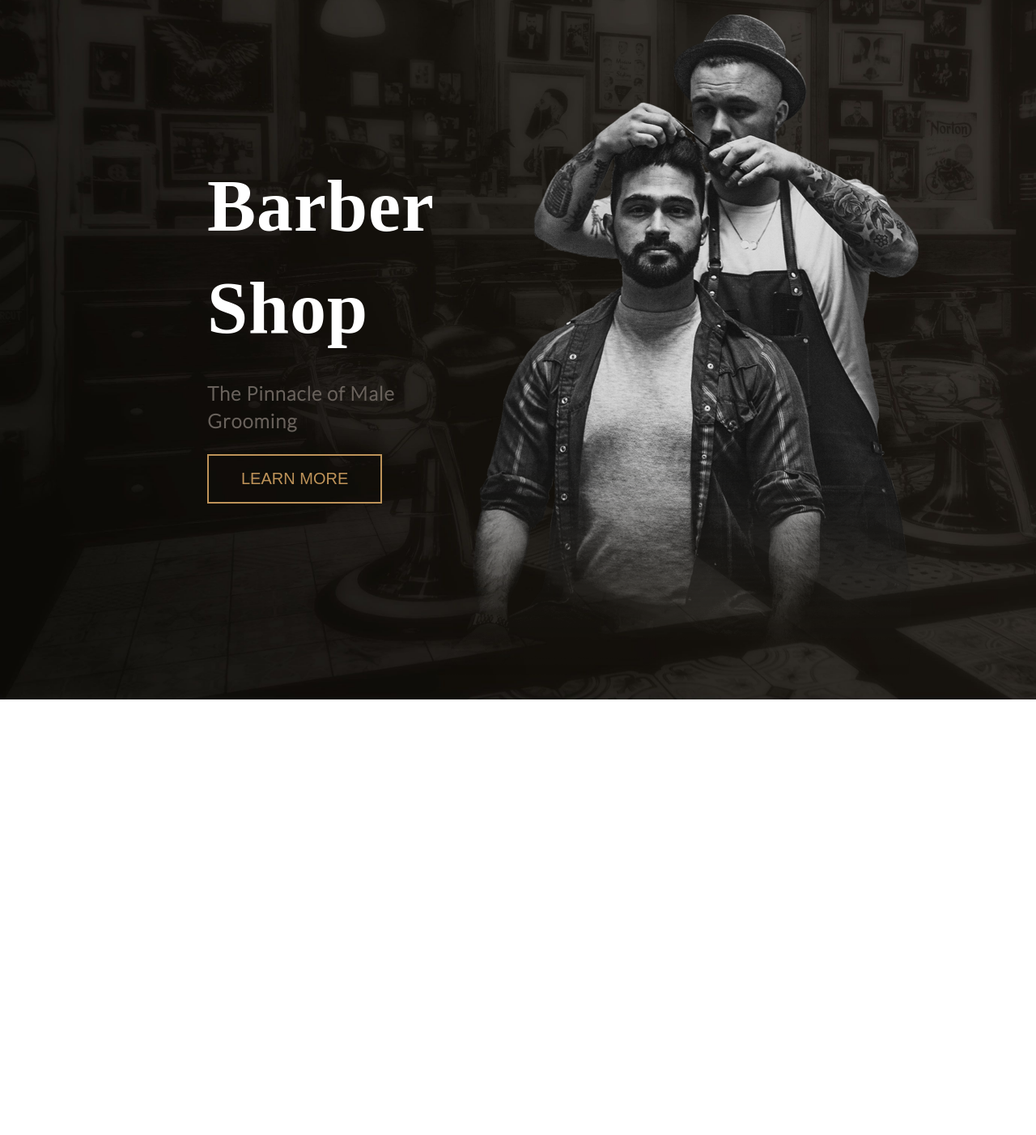
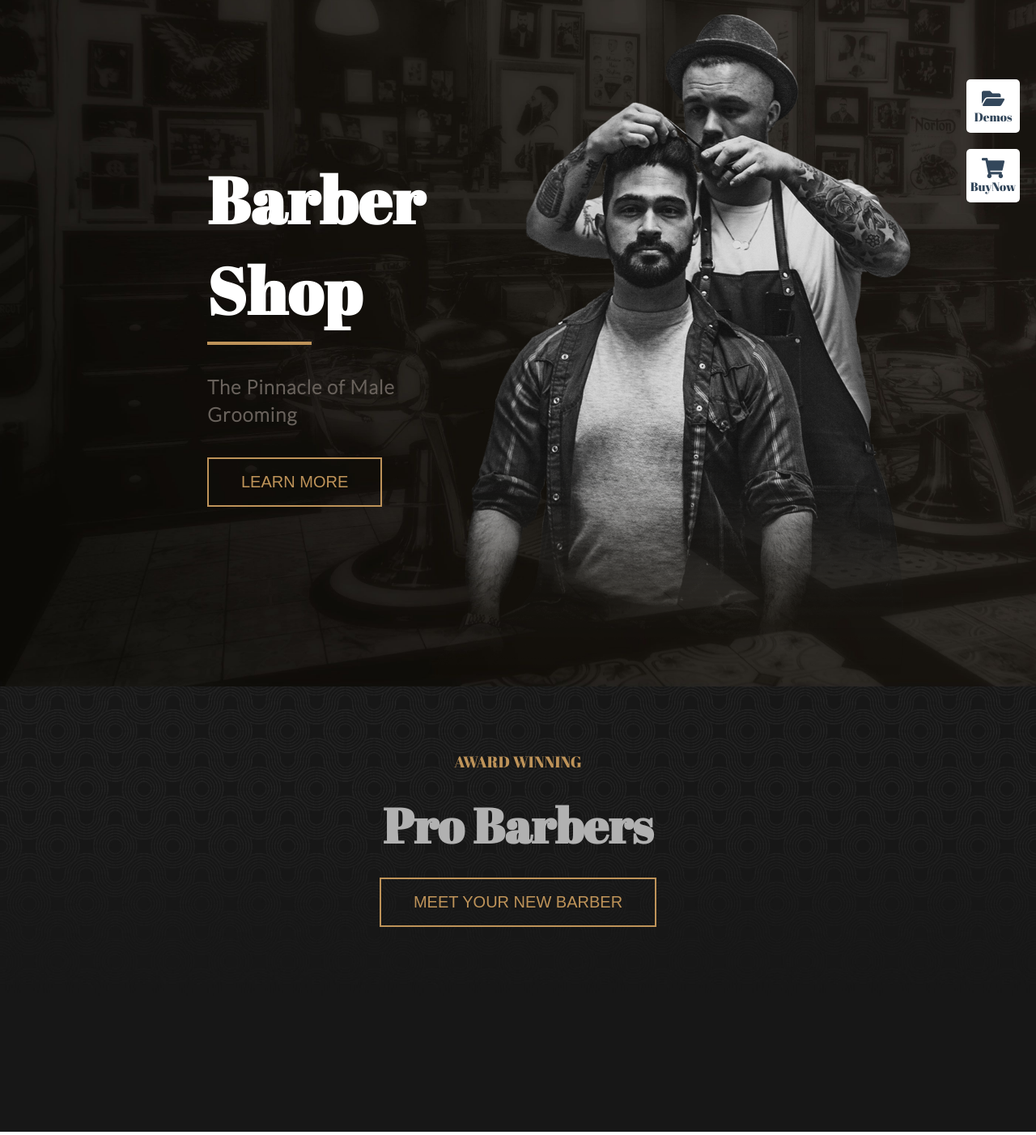
Before and after one commit to gscogna/proj-html-vuejs, a plain HTML site: page index.html in a window 1280 px wide. Shown: the part 102-1504 px from the top of the page at 81% size. Before the commit the page ends 966 px from the top, so only its background shows below. Drawn offline with nearby package versions, Linux system fonts and the light colour scheme.

Commit message:
Sezione services

```diff
--- a/css/style.css
+++ b/css/style.css
@@ -6,15 +6,17 @@
 
 body{
   font-family: 'Lato', sans-serif;
+  font-family: 'Abril Fatface', cursive;
   overflow: auto;
 }
+
+/* header */
 
 header{
   background-image: url(../img/avadabarbers-homepage-hero-bg.jpg);
   background-repeat: no-repeat;
   background-size: cover;
   background-position: left top;
-  height: 966px;
   position: relative;
 }
 
@@ -41,6 +43,8 @@ header{
   color:#be9359;
 }
 
+/* sezione jumbotron */
+
 .jumbotron{
   width: 60%;
   margin: auto;
@@ -62,16 +66,23 @@ header{
 }
 
 .title-name h1{
-  font-size: 90px;
+  font-size: 80px;
 }
 
+.title-name h1::after{
+  content: '';
+  display: table;
+  border-bottom: 4px solid #be9359;
+  width: 45%;
+  padding:4px;
+}
 
 .title-name p{
   color:#69625c;
   font-family: Lato;
   font-weight: 600;
   font-size:24px;
-  padding:25px 0;
+  padding:35px 0;
 }
 
 .fusion{
@@ -90,5 +101,83 @@ header{
 }
 
 .fusion:hover{
-  opacity: 0.8;
+  opacity: 0.6;
 }
+
+/* sezione icon fix */
+.icon-fix{
+  position: fixed;
+  top: 200px;
+  color:#33475b;
+  right: 20px;
+  cursor: pointer;
+}
+
+.demos{
+  height: 66px;
+  width: 66px;
+  background-color:white;
+  text-align: center;
+  border-radius: 5px;
+  display: flex;
+  flex-direction: column;
+  justify-content: center;
+  align-items: center;
+}
+
+.buy{
+  height: 66px;
+  width: 66px;
+  background-color:white;
+  border-radius: 5px;
+  display: flex;
+  flex-direction: column;
+  justify-content: center;
+  align-items: center;
+  margin-top: 20px;
+}
+
+.icon-fix i{
+  font-size: 25px;
+}
+
+.icon-fix  p{
+  font-size:15px
+}
+
+/* section pro-barbers */
+.pro-barbers{
+  background-image: url(../img/avadabarbers-about-introbackground.jpg);
+  background-repeat: no-repeat;
+  background-size: cover;
+  background-position: left top;
+  height: 550px;
+}
+
+.info-title{
+  display: flex;
+  flex-direction: column;
+  justify-content: center;
+  align-items: center;
+  padding-top: 80px;
+}
+
+.info-title p{
+  text-transform: uppercase;
+  color: #be9359;
+  font-size: 1.2rem;
+}
+
+.info-title h3{
+  font-family: "Abril Fatface";
+  text-transform: capitalize;
+  color: #b1b1b1;
+  font-size: 60px;;
+  padding:25px 0;
+
+}
+
+/* section services */
+.services{
+  height:890px;
+}
--- a/index.html
+++ b/index.html
@@ -9,6 +9,7 @@
     <!-- Link Google Font -->
     <link rel="preconnect" href="https://fonts.gstatic.com">
     <link href="https://fonts.googleapis.com/css2?family=Lato:ital,wght@0,300;1,700&display=swap" rel="stylesheet">
+    <link href="https://fonts.googleapis.com/css2?family=Abril+Fatface&display=swap" rel="stylesheet">
     <!-- Link font awesome -->
     <link rel="stylesheet" href="https://cdnjs.cloudflare.com/ajax/libs/font-awesome/5.15.2/css/all.min.css"
         integrity="sha512-HK5fgLBL+xu6dm/Ii3z4xhlSUyZgTT9tuc/hSrtw6uzJOvgRr2a9jyxxT1ely+B+xFAmJKVSTbpM/CuL7qxO8w=="
@@ -31,7 +32,6 @@
             <div class="jumbotron">
                 <div class="title-name">
                     <h1>Barber Shop</h1>
-                    <div id="riga"></div>
                     <p>The Pinnacle of Male Grooming</p>
                     <button class="fusion"><a href="#">Learn More</a></button>
                 </div>
@@ -39,11 +39,25 @@
                     <img src="img/avadabarbers_hero_focalmirror-600x825.png" alt="img-jumbotrone">
                 </div>
             </div>
+            <div class="icon-fix">
+                <div class="demos">
+                    <i class="fas fa-folder-open"></i>
+                    <p>Demos</p>
+                </div>
+                <div class="buy">
+                    <i class="fas fa-shopping-cart"></i>
+                    <p>BuyNow</p>
+                </div>
+            </div>
         </header>
         <main>
             <!-- prima sezione barbieri -->
             <section class="pro-barbers">
-
+                <div class="info-title">
+                    <p>Award Winning</p>
+                    <h3>Pro barbers</h3>
+                    <button class="fusion"><a href="#">Meet Your New Barber</a></button>
+                </div>
             </section>
 
             <!-- seconda sezione servizi -->
```
